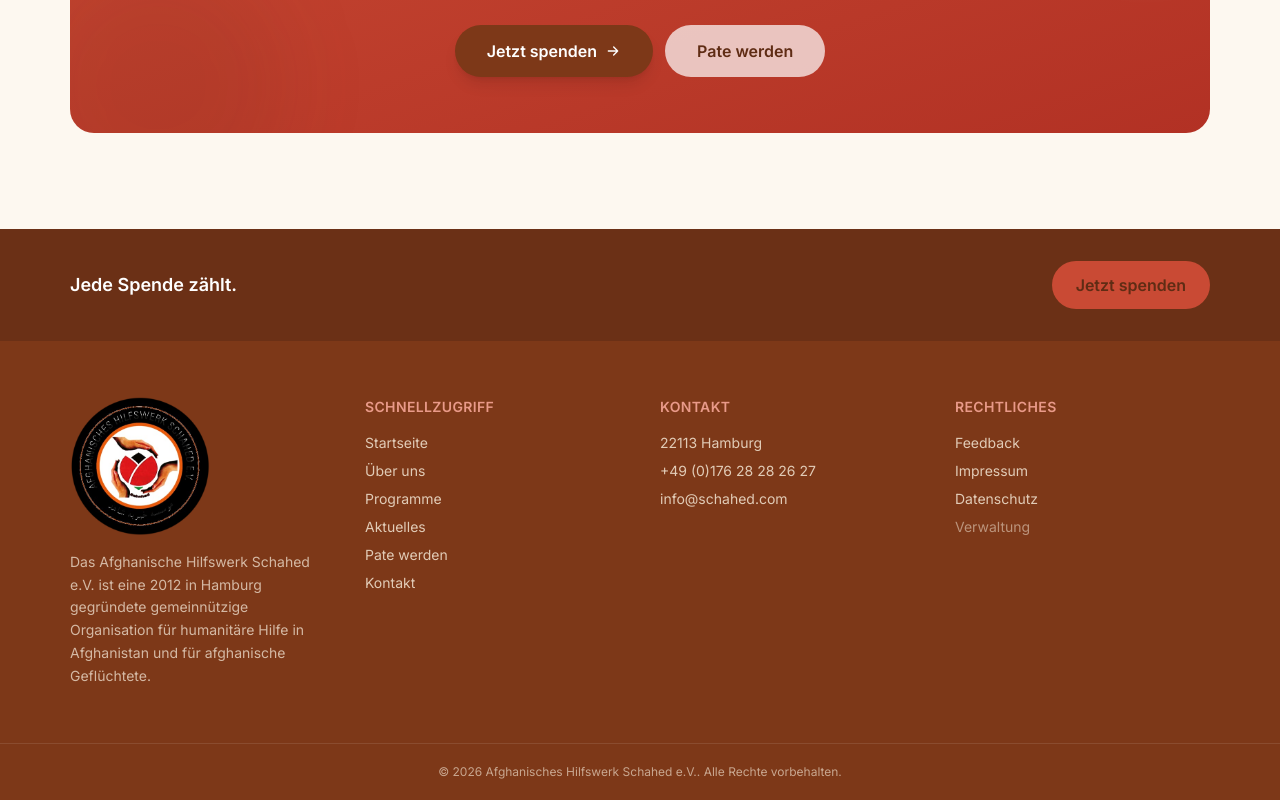
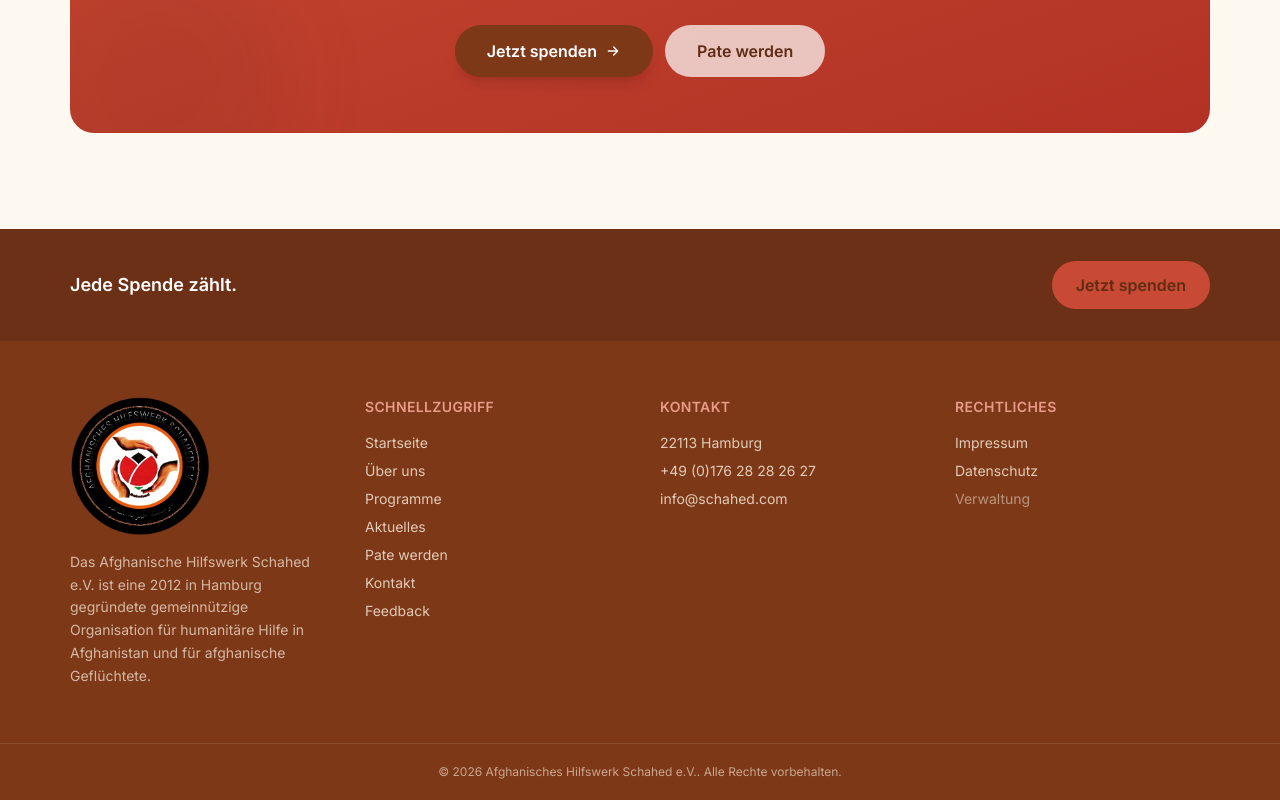
Before and after one commit to mohammadwalizadah12-maker/schahed-nextjs, a Next.js app: page /de/projects in a window 1280 px wide. Shown: the part 1946-2746 px from the top of the page. Built offline with nearby package versions, Linux system fonts and the light colour scheme; no server answers.

Commit message:
Feedback zurueck in Hauptnav (nach Kontakt); doppelten Footer-Feedback-Link entfernt; whitespace-nowrap bleibt

```diff
--- a/src/components/SiteFooter.tsx
+++ b/src/components/SiteFooter.tsx
@@ -76,11 +76,6 @@ export default function SiteFooter() {
           </h3>
           <ul className="mt-4 space-y-2 text-sm">
             <li>
-              <Link href={href("/feedback")} className="text-sand-100/80 transition hover:text-white">
-                {t("nav.feedback")}
-              </Link>
-            </li>
-            <li>
               <Link href={href("/impressum")} className="text-sand-100/80 transition hover:text-white">
                 {t("footer.imprint")}
               </Link>
--- a/src/lib/nav.ts
+++ b/src/lib/nav.ts
@@ -2,9 +2,9 @@
  * Zentrale Navigations-Definition. Labels kommen aus i18n (MESSAGES).
  *
  * Reihenfolge = Nutzer-Reise einer Hilfsorganisation:
- *   Wer sind wir -> Was tun wir -> Was passiert gerade -> Wie helfe ich -> Kontakt
+ *   Wer sind wir -> Was tun wir -> Was passiert gerade -> Wie helfe ich -> Kontakt -> Feedback
  * "Jetzt spenden" ist der Haupt-CTA (separat, hervorgehoben).
- * Sekundaeres (Feedback, Impressum, Datenschutz, Verwaltung) steht im Footer.
+ * Impressum/Datenschutz/Verwaltung stehen im Footer.
  */
 export const NAV_ITEMS: { key: string; path: string }[] = [
   { key: "nav.home", path: "" },
@@ -13,6 +13,7 @@ export const NAV_ITEMS: { key: string; path: string }[] = [
   { key: "nav.news", path: "/news" },
   { key: "nav.membership", path: "/membership" },
   { key: "nav.contact", path: "/contact" },
+  { key: "nav.feedback", path: "/feedback" },
 ];
 
 export const DONATE_PATH = "/donate";
```
